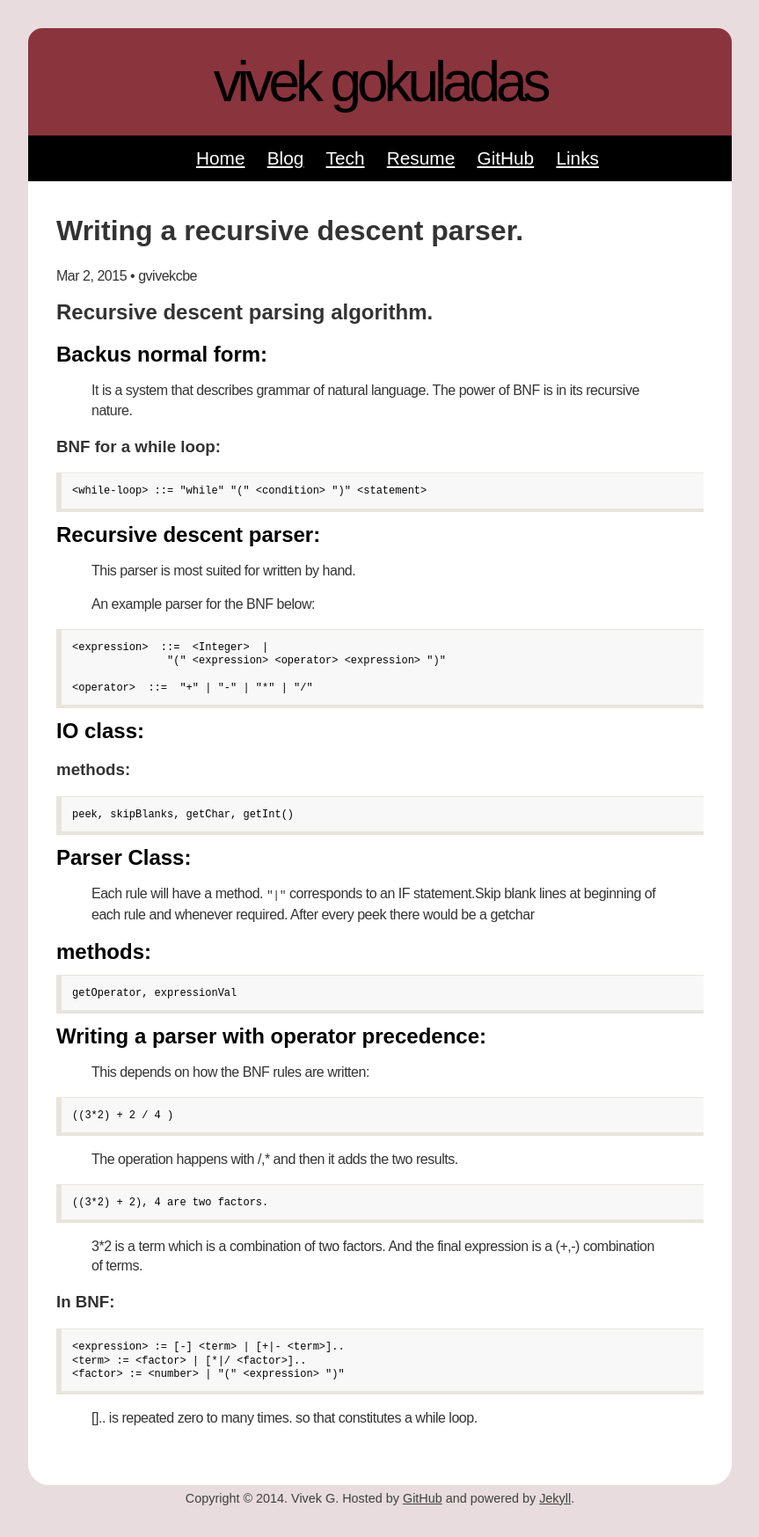
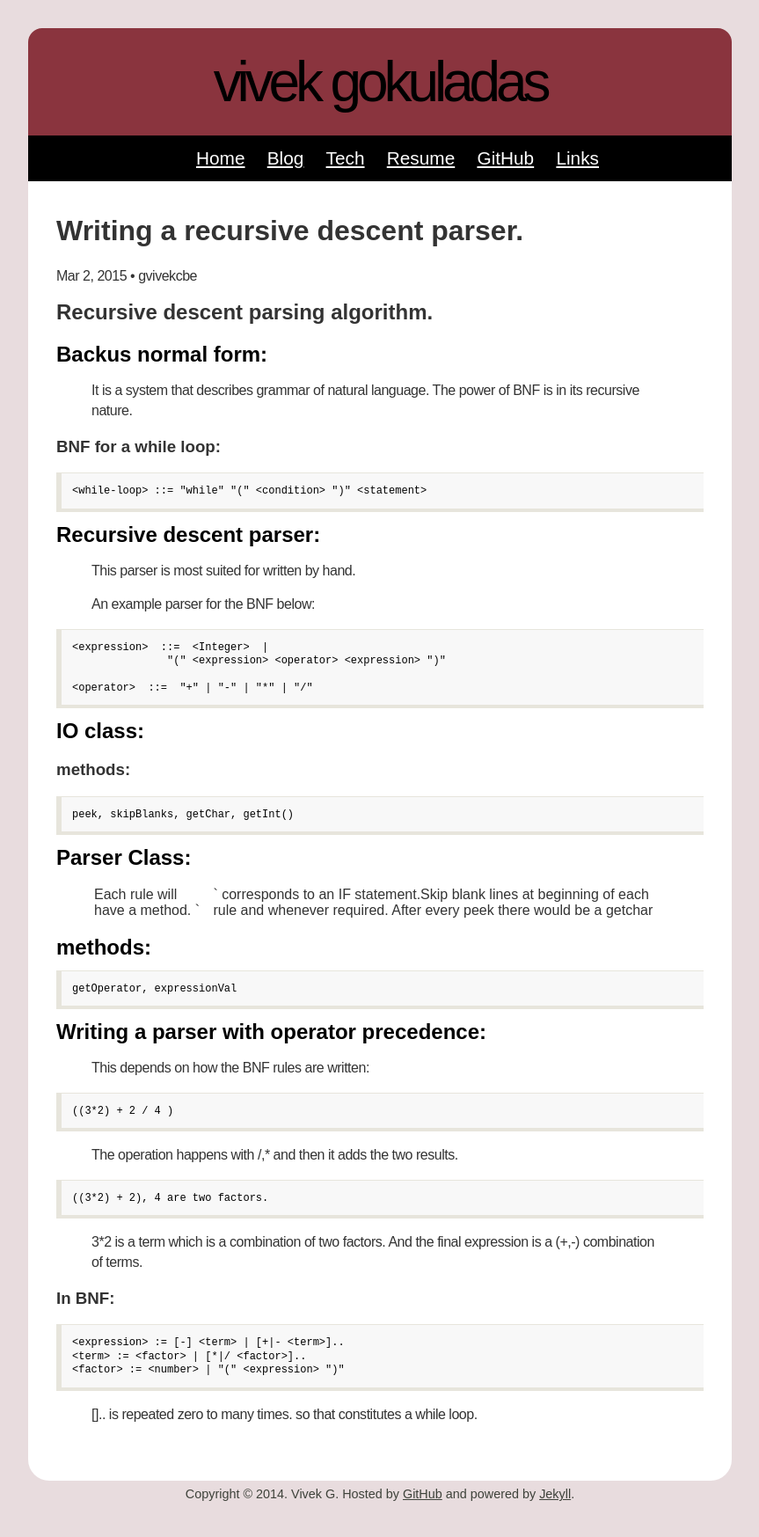
Before and after one commit to excray/excray.github.io, a Jekyll site: the page built from tech/_posts/2015-03-02-Writing a recursive descent parser.markdown, in a window 1280 px wide. Shown: the whole page at 88% size, without its empty margins (208-1071 px from the left). Built offline with Jekyll 4.4.1, drawn with Linux system fonts in a browser that asks for light colours.

```diff
--- a/tech/_posts/2015-03-02-Writing a recursive descent parser.markdown
+++ b/tech/_posts/2015-03-02-Writing a recursive descent parser.markdown
@@ -38,7 +38,7 @@ The power of BNF is in its recursive nature.
 
 ## Parser Class:
 
-> Each rule will have a method. `"|"` corresponds to an IF statement.Skip blank lines at beginning of each rule and whenever required. After every peek there would be a getchar
+> Each rule will have a method. ` | ` corresponds to an IF statement.Skip blank lines at beginning of each rule and whenever required. After every peek there would be a getchar
 
 ## methods:
 
```
